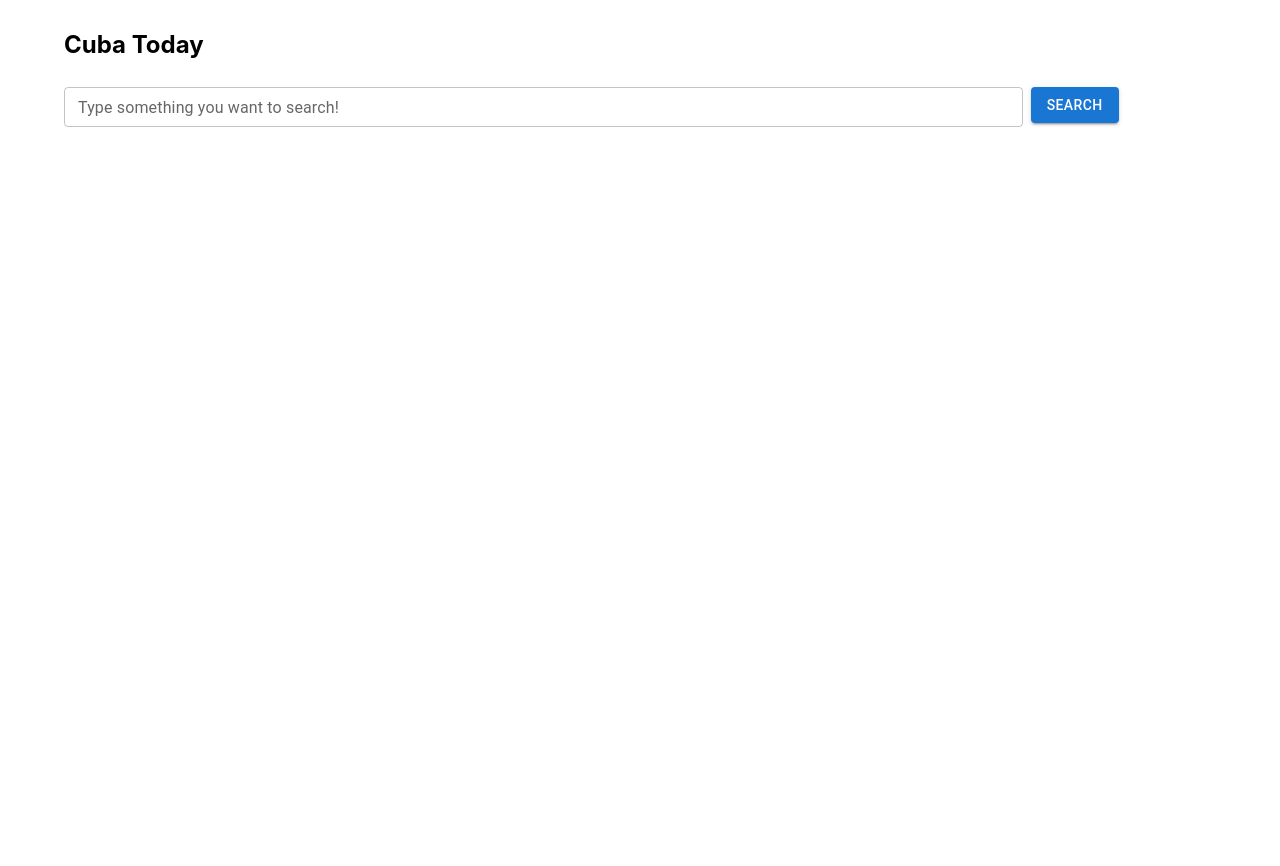
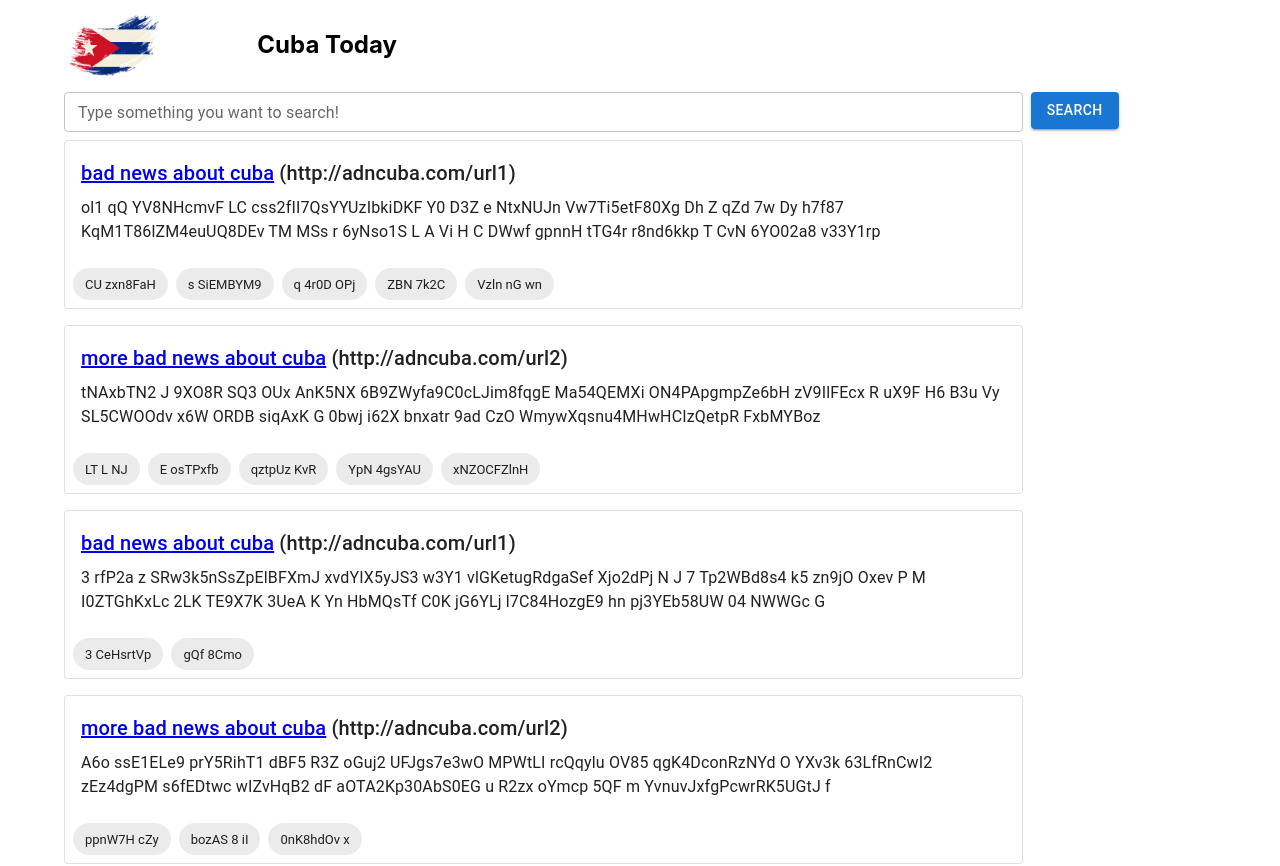
Before and after one commit to snava10/cubanews, a React (Create React App) app in the folder crawl-and-search-ui/: page /search in a window 1280 px wide. Shown: the top 866 px of the page. Before the commit the page ends 800 px from the top, so only its background shows below. Built offline with nearby package versions, Linux system fonts and the light colour scheme.

Commit message:
Add new search results entity style - cards :)

```diff
--- /dev/null
+++ b/crawl-and-search-ui/src/Components/SearchResultCard.tsx
@@ -0,0 +1,56 @@
+import { Button, Card, CardActions, CardContent, CardHeader, Chip, Typography } from "@mui/material";
+import { Box } from "@mui/system";
+
+// For sure!
+// title
+// source
+
+// Maybe
+// Summary (200 line)
+// Tags
+
+interface ResultCardFields {
+  url: string;
+  title: string;
+}
+export function SearchResultCard(props: ResultCardFields) {
+  const randomBodyFiller = generateRandomString(200)
+  const randomTags = Array.from({ length: randomIntFromInterval(1, 6) }, () => generateRandomString(10));
+
+  return (
+    <Box>
+      <Card variant="outlined">
+        <CardContent>
+          <Typography gutterBottom variant="h6" component="div">
+            <a href={props.url}>{props.title}</a>
+            <a> ({props.url})</a>
+          </Typography>
+          <Typography >
+            {randomBodyFiller}
+          </Typography>
+        </CardContent>
+        <CardActions>
+          {randomTags.map((tag: string) => (
+            <Chip label={tag} />
+          ))}
+        </CardActions>
+      </Card>
+    </Box>
+  )
+}
+
+
+function randomIntFromInterval(min: number, max: number) { // min and max included
+  return Math.floor(Math.random() * (max - min + 1) + min)
+}
+
+const generateRandomString = (size: number) => {
+  const characters = 'ABCD EFGH IJKL MNOP QRST UVWX YZab cdef ghij klmn opqr stuv wxyz 0123 4567 89';
+  let res = ' ';
+  const charactersLength = characters.length;
+  for (let i = 0; i < size; i++) {
+    res += characters.charAt(Math.floor(Math.random() * charactersLength));
+  }
+
+  return res;
+}
--- a/crawl-and-search-ui/src/Pages/Search.tsx
+++ b/crawl-and-search-ui/src/Pages/Search.tsx
@@ -2,12 +2,39 @@ import { useState } from "react";
 import Button from "@mui/material/Button";
 import { Container, Grid, Paper, Stack, TextField } from "@mui/material";
 import logo from "../cuban-flag.jpg";
+import { SearchResultCard } from "../Components/SearchResultCard";
 
 export function Search() {
   const [searchResults, setSearchResults] = useState([
     // Uncomment this to test. Do not commit unncommented
-    // { url: "http://adncuba.com/url1", title: "bad news about cuba" },
-    // { url: "http://adncuba.com/url2", title: "more bad news about cuba" },
+    { url: "http://adncuba.com/url1", title: "bad news about cuba" },
+    { url: "http://adncuba.com/url2", title: "more bad news about cuba" },
+
+    { url: "http://adncuba.com/url1", title: "bad news about cuba" },
+    { url: "http://adncuba.com/url2", title: "more bad news about cuba" },
+
+    { url: "http://adncuba.com/url1", title: "bad news about cuba" },
+    { url: "http://adncuba.com/url2", title: "more bad news about cuba" },
+
+    { url: "http://adncuba.com/url1", title: "bad news about cuba" },
+    { url: "http://adncuba.com/url2", title: "more bad news about cuba" },
+
+    { url: "http://adncuba.com/url1", title: "bad news about cuba" },
+    { url: "http://adncuba.com/url2", title: "more bad news about cuba" },
+    { url: "http://adncuba.com/url1", title: "bad news about cuba" },
+    { url: "http://adncuba.com/url2", title: "more bad news about cuba" },
+
+    { url: "http://adncuba.com/url1", title: "bad news about cuba" },
+    { url: "http://adncuba.com/url2", title: "more bad news about cuba" },
+
+    { url: "http://adncuba.com/url1", title: "bad news about cuba" },
+    { url: "http://adncuba.com/url2", title: "more bad news about cuba" },
+
+    { url: "http://adncuba.com/url1", title: "bad news about cuba" },
+    { url: "http://adncuba.com/url2", title: "more bad news about cuba" },
+
+    { url: "http://adncuba.com/url1", title: "bad news about cuba" },
+    { url: "http://adncuba.com/url2", title: "more bad news about cuba" },
   ]);
   const [queryString, setQueryString] = useState("");
 
@@ -35,9 +62,9 @@ export function Search() {
     <div>
       <Container maxWidth="lg" style={{ paddingTop: 10 }}>
         <Grid container spacing={1}>
-          {/* <Grid item xs={3} md={2}>
-            <img src={logo} height={70} width={100}/>
-          </Grid> */}
+          <Grid item xs={3} md={2}>
+            <img src={logo} height={70} width={100} />
+          </Grid>
           <Grid item xs={9} md={10}>
             <h2>Cuba Today</h2>
           </Grid>
@@ -60,11 +87,15 @@ export function Search() {
           <Grid item xs={10}>
             <Stack spacing={2}>
               {searchResults.map((res: any) => (
-                <Paper elevation={0}>
-                  <h4>
-                    <a href={res.url}>{res.title}</a>
-                  </h4>
-                </Paper>
+                // <Paper elevation={0}>
+                //   <h4>
+                //     <a href={res.url}>{res.title}</a>
+                //   </h4>
+                // </Paper>
+                SearchResultCard({
+                  url: res.url,
+                  title: res.title
+                })
               ))}
             </Stack>
           </Grid>
```
